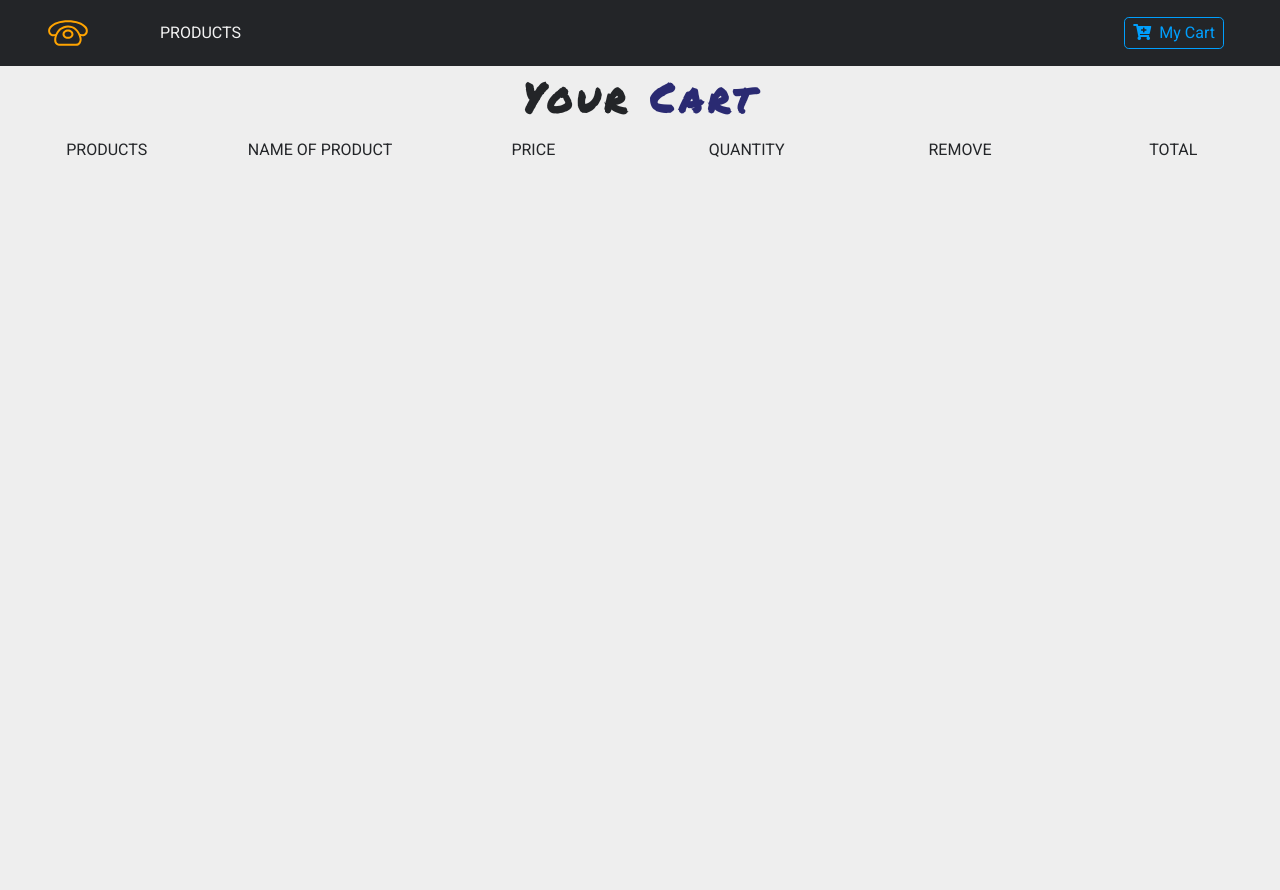
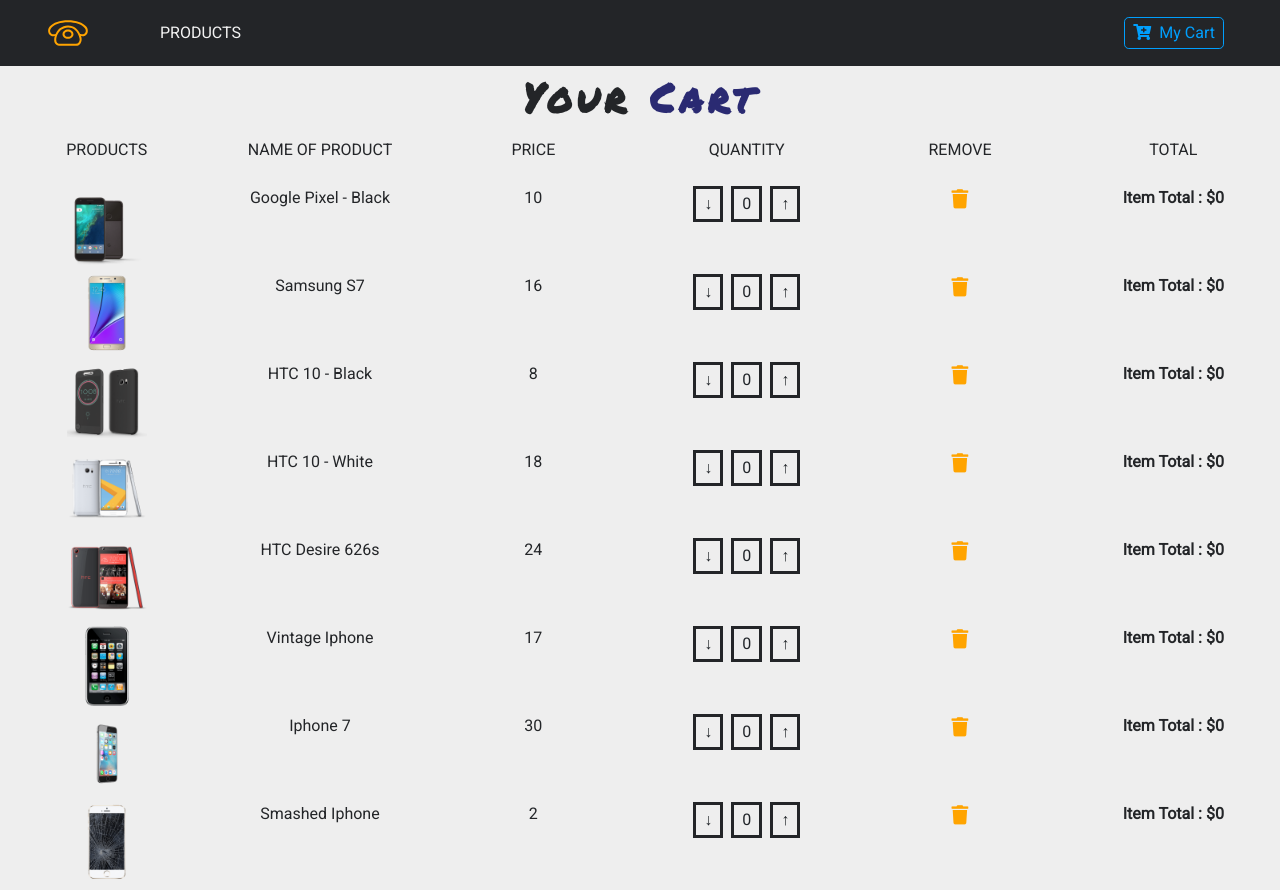
Before and after one commit to JerryDoran/react_ecommerce_demo, a React (Create React App) app: page /cart in a window 1280 px wide. Before the commit the page ends 800 px from the top, so only its background shows below. Built offline with nearby package versions, Linux system fonts and the light colour scheme.

Commit message:
Added CartList and CartItem components to project

```diff
--- a/src/App.css
+++ b/src/App.css
@@ -27,3 +27,24 @@
 .text-bright {
   color: var(--lightBlue);
 }
+
+.btn-black {
+  background: transparent;
+  text-transform: capitalize;
+  font-size: 1rem !important;
+  color: var(--mainDark);
+  border-radius: 0 !important;
+  border: 0.2rem solid var(--mainDark) !important;
+  padding: .2rem .5rem!important;
+}
+
+.btn-black:hover {
+  background: var(--mainDark) !important;
+  color: var(--mainWhite) !important;
+}
+
+.cart-icon {
+  cursor: pointer;
+  font-size: 1.2rem;
+  color: var(--mainYellow);
+}
--- a/src/components/cart/Cart.js
+++ b/src/components/cart/Cart.js
@@ -1,13 +1,30 @@
 import React, { Component } from 'react';
 import { Title } from '../Title';
-import CartColumns from './CartColumns'
+import CartColumns from './CartColumns';
+import EmptyCart from './EmptyCart';
+import { ProductContextConsumer } from '../../context/ProductContext';
+import CartList from './CartList';
 
 export default class Cart extends Component {
   render() {
     return (
       <section>
-        <Title name='your' title='cart' />
-        <CartColumns />
+        <ProductContextConsumer>
+          {(value) => {
+            const { cart } = value;
+            if (cart.length > 0) {
+              return (
+                <>
+                  <Title name='your' title='cart' />
+                  <CartColumns />
+                  <CartList value={value} />
+                </>
+              );
+            } else {
+              return <EmptyCart />;
+            }
+          }}
+        </ProductContextConsumer>
       </section>
     );
   }
--- /dev/null
+++ b/src/components/cart/CartItem.js
@@ -0,0 +1,49 @@
+import React from 'react';
+
+const CartItem = ({ item, value }) => {
+  const { id, title, img, price, total, count } = item;
+  const { increment, decrement, removeItem } = value;
+  return (
+    <div className='row my-2 text-capitalize text-center'>
+      <div className='col-10 mx-auto col-lg-2'>
+        <img
+          src={img}
+          style={{ width: '5rem', height: '5rem' }}
+          className='img-fluid'
+          alt='product'
+        />
+      </div>
+      <div className='col-10 mx-auto col-lg-2'>
+        <span className='d-lg-none'>product : </span>
+        {title}
+      </div>
+      <div className='col-10 mx-auto col-lg-2'>
+        <span className='d-lg-none'>price : </span>
+        {price}
+      </div>
+      <div className='col-10 mx-auto col-lg-2 my-2 my-lg-0'>
+        <div className='d-flex justify-content-center'>
+          <div>
+            <span className='btn btn-black mx-1' onClick={() => decrement(id)}>
+              ↓
+            </span>
+            <span className='btn btn-black mx-1'>{count}</span>
+            <span className='btn btn-black mx-1' onClick={() => increment(id)}>
+              ↑
+            </span>
+          </div>
+        </div>
+      </div>
+      <div className='col-10 mx-auto col-lg-2'>
+        <div className='cart-icon' onClick={() => removeItem(id)}>
+          <i className='fas fa-trash'></i>
+        </div>
+      </div>
+      <div className='col-10 mx-auto col-lg-2'>
+        <strong> item total : ${total}</strong>
+      </div>
+    </div>
+  );
+};
+
+export default CartItem;
--- /dev/null
+++ b/src/components/cart/CartList.js
@@ -0,0 +1,15 @@
+import React from 'react';
+import CartItem from './CartItem';
+
+const CartList = ({ value }) => {
+  const { cart } = value;
+  return (
+    <div className='container-fluid'>
+      {cart.map((item) => {
+        return <CartItem key={item.id} item={item} value={value} />;
+      })}
+    </div>
+  );
+};
+
+export default CartList;
--- /dev/null
+++ b/src/components/cart/EmptyCart.js
@@ -0,0 +1,15 @@
+import React from 'react';
+
+const EmptyCart = () => {
+  return (
+    <div className='container mt-5'>
+      <div className='row'>
+        <div className='col-10 mx-auto text-center text-title'>
+          <h1>your cart is currently empty</h1>
+        </div>
+      </div>
+    </div>
+  );
+};
+
+export default EmptyCart;
--- a/src/context/ProductContext.js
+++ b/src/context/ProductContext.js
@@ -7,7 +7,7 @@
   state = {
     products: [],
     detailProduct: detailProduct,
-    cart: [],
+    cart: storeProducts,
     modalOpen: false,
     modalProduct: detailProduct,
     cartSubTotal: 0,
```
